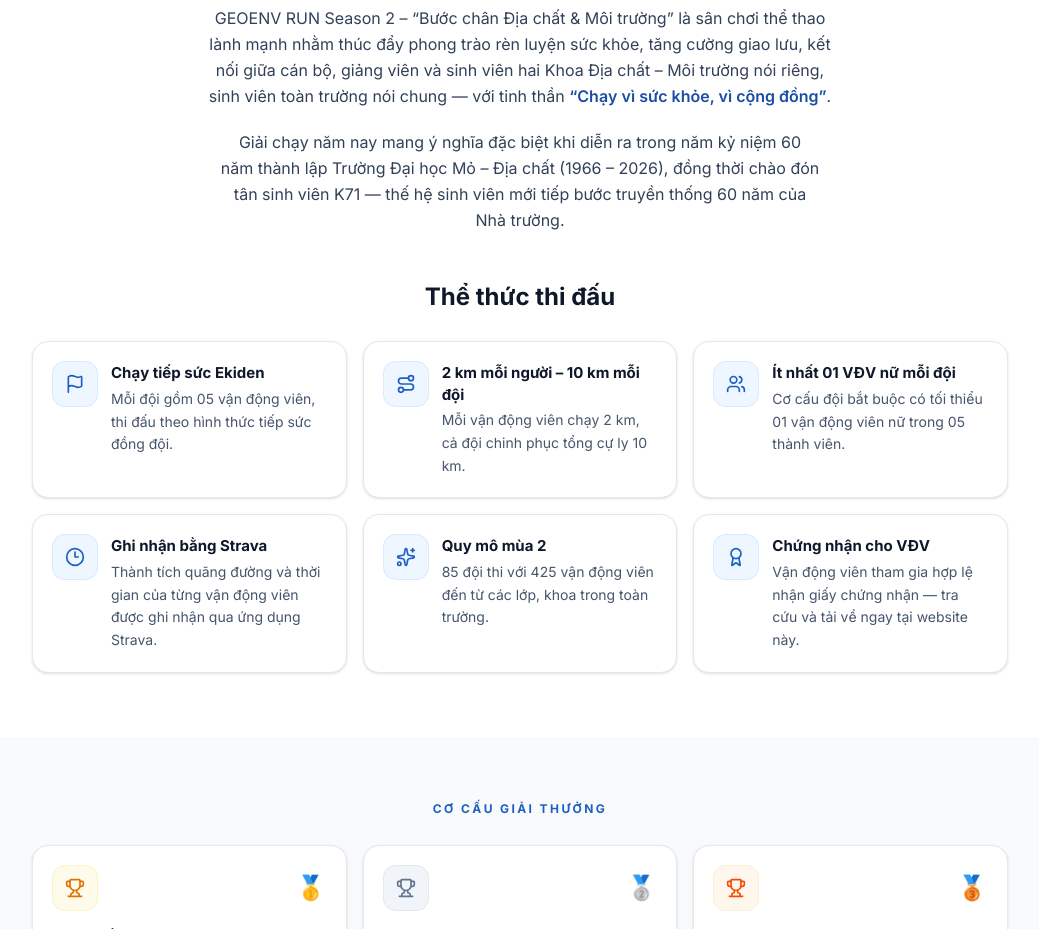
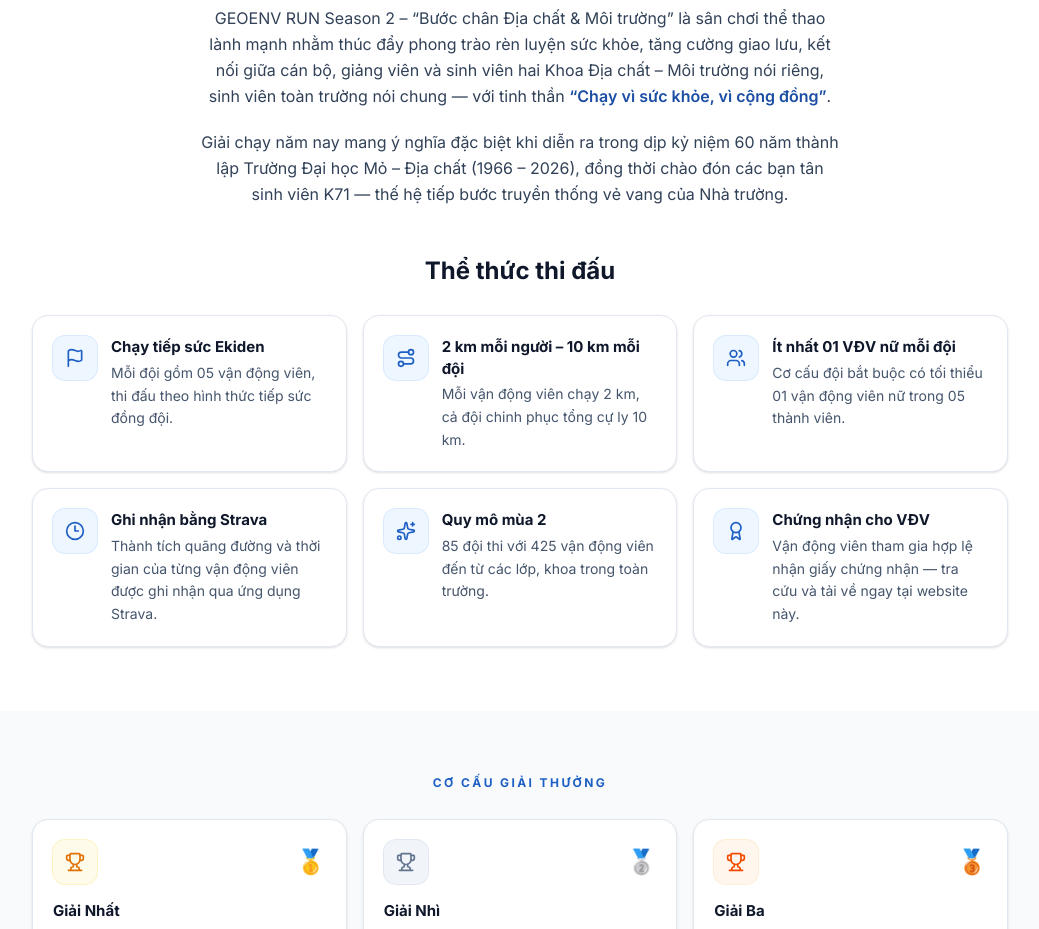
Before and after one commit to koko999-tien/geoenv-run-2026-certificates, a React (Vite) app: page / in a window 1280 px wide. Shown: the part 1780-2709 px from the top of the page, without its empty margins (120-1159 px from the left). Built offline with nearby package versions, Linux system fonts and the light colour scheme; no server answers.

Commit message:
Intro paragraph 2: new wording with NBSP-kept phrases to fix 60/nam split and orphan last line

```diff
--- a/src/pages/Home.tsx
+++ b/src/pages/Home.tsx
@@ -332,10 +332,10 @@ export function Home() {
 
           {/* Đoạn ý nghĩa 60 năm — chỉ dùng sự kiện đã xác thực, không thêm lời phát biểu */}
           <p className="mx-auto mt-5 max-w-2xl px-4 text-center text-pretty text-sm leading-relaxed text-slate-700 sm:text-base">
-            Giải chạy năm nay mang ý nghĩa đặc biệt khi diễn ra trong năm kỷ niệm 60 năm
-            thành&nbsp;lập Trường Đại học Mỏ&nbsp;–&nbsp;Địa&nbsp;chất (1966 – 2026), đồng thời chào đón
-            tân&nbsp;sinh&nbsp;viên K71 — thế hệ sinh viên mới tiếp bước truyền thống 60 năm của Nhà
-            trường.
+            Giải chạy năm nay mang ý nghĩa đặc biệt khi diễn ra trong dịp kỷ niệm
+            60&nbsp;năm thành lập Trường Đại học Mỏ&nbsp;–&nbsp;Địa&nbsp;chất
+            (1966&nbsp;–&nbsp;2026), đồng thời chào đón các bạn tân sinh viên K71 — thế hệ tiếp
+            bước truyền thống vẻ vang của Nhà&nbsp;trường.
           </p>
 
           <h3 className="mt-12 text-center text-2xl font-bold text-slate-900">
```
